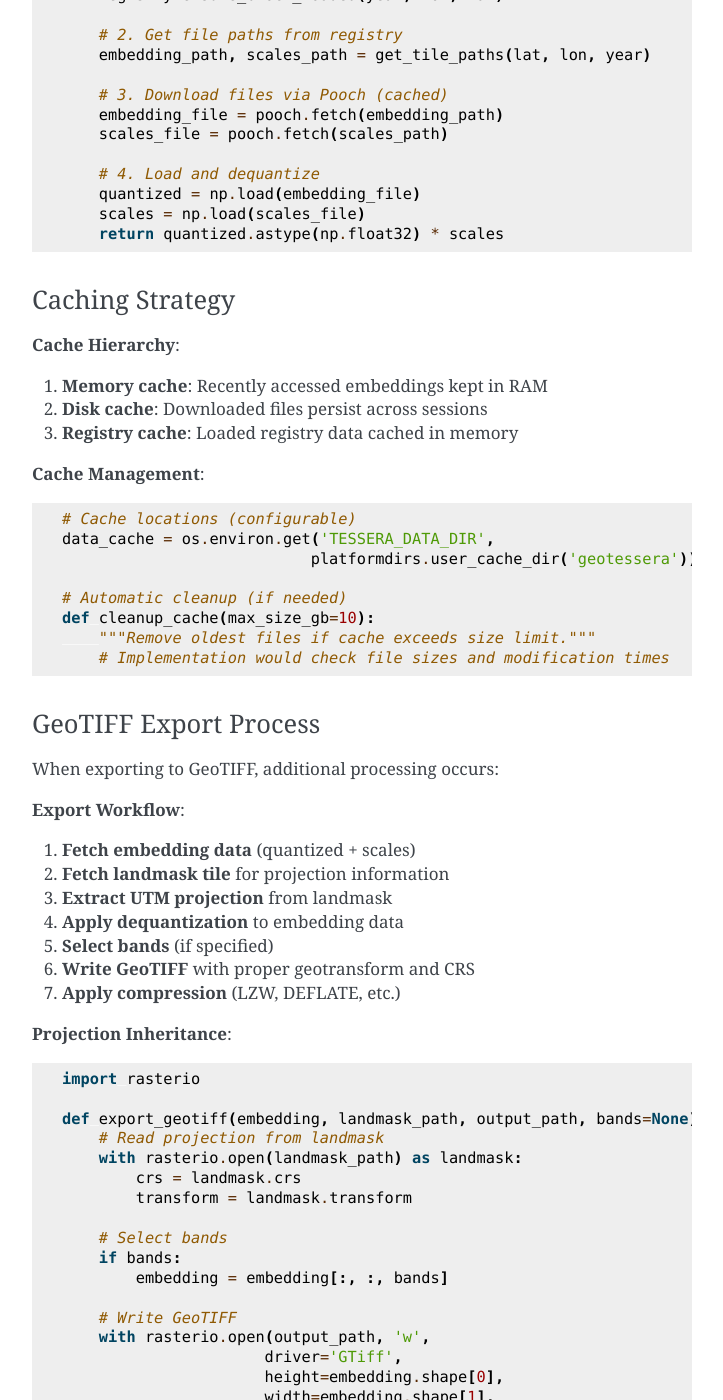
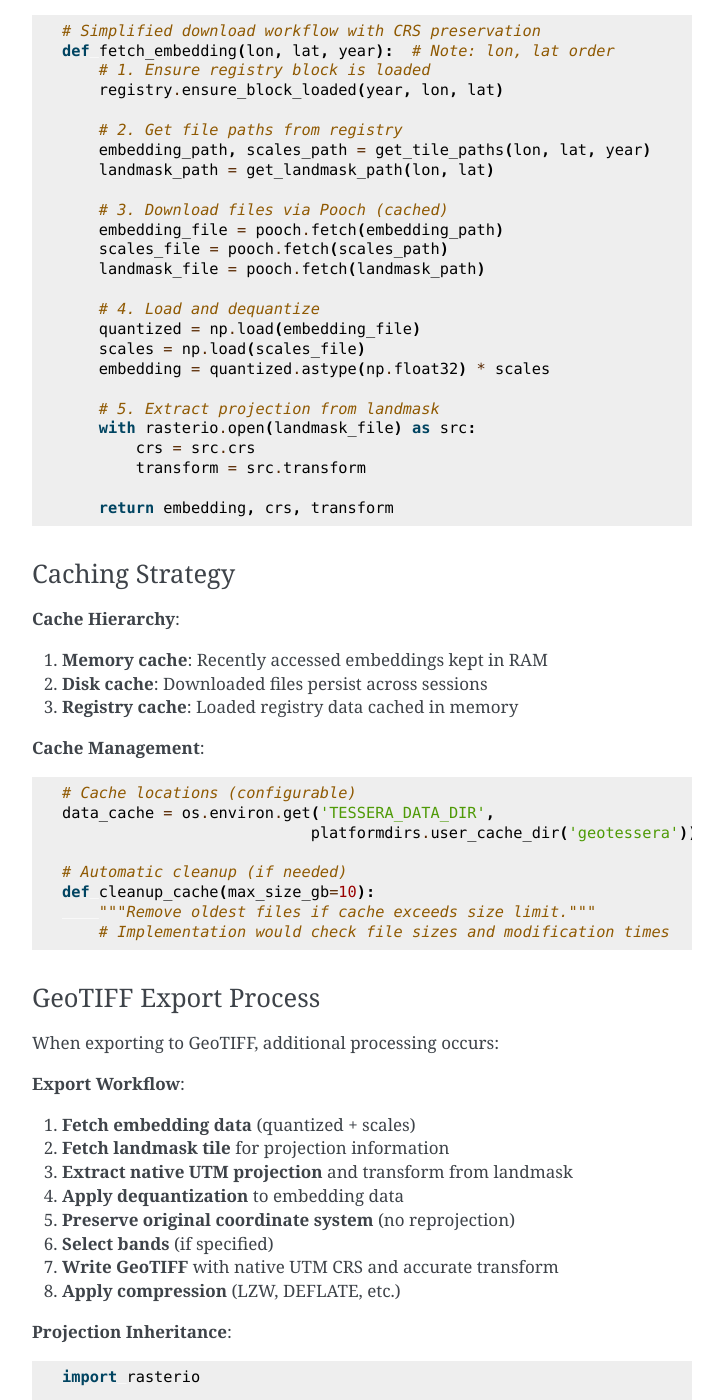
Before and after one commit to olli4/geotessera, a Sphinx documentation site: the page built from docs/architecture.rst, in a window 1280 px wide and 1400 px high, scrolled down 6846 px. Shown: the whole window, without its empty margins (388-1111 px from the left). Built offline with Sphinx 7.4.7, drawn with Linux system fonts in a browser that asks for light colours; some of the changed text lies outside the part shown.

Commit message:
update sphinx docs

```diff
--- a/docs/architecture.rst
+++ b/docs/architecture.rst
@@ -9,6 +9,7 @@ Overview
 GeoTessera is designed around a simple but powerful architecture that optimizes for:
 
 - **Efficient data access**: Only download what you need
+- **Projection preservation**: Maintain native UTM projections for accuracy
 - **Scalability**: Handle large datasets with lazy loading
 - **Flexibility**: Support both analysis and GIS workflows
 - **Reliability**: Ensure data integrity with checksums
@@ -153,15 +154,16 @@ Tessera embeddings are stored using a quantization system for efficiency:
 
     # Result: (height, width, 128) float32 array
 
-This process is handled automatically by ``GeoTessera.fetch_embedding()``.
+This process is handled automatically by ``GeoTessera.fetch_embedding()``, which now returns the dequantized embedding along with CRS and transform information from the corresponding landmask tile.
 
 Metadata and Projections
 ~~~~~~~~~~~~~~~~~~~~~~~~
 
 **Landmask Files** (``grid_X.XX_Y.YY.tiff``):
 
-- Provide UTM projection information for each tile
-- Define precise geospatial transforms
+- Provide native UTM projection information for each tile
+- Define precise geospatial transforms (no reprojection needed)
+- Preserve original coordinate system for maximum accuracy
 - Used for georeferencing when exporting to GeoTIFF
 - Contain binary land/water masks
 
@@ -321,22 +323,31 @@ GeoTessera uses `Pooch <https://www.fatiando.org/pooch/>`_ for robust data downl
 
 **Download Process**::
 
-    # Simplified download workflow
-    def fetch_embedding(lat, lon, year):
+    # Simplified download workflow with CRS preservation
+    def fetch_embedding(lon, lat, year):  # Note: lon, lat order
         # 1. Ensure registry block is loaded
         registry.ensure_block_loaded(year, lon, lat)
 
         # 2. Get file paths from registry
-        embedding_path, scales_path = get_tile_paths(lat, lon, year)
+        embedding_path, scales_path = get_tile_paths(lon, lat, year)
+        landmask_path = get_landmask_path(lon, lat)
 
         # 3. Download files via Pooch (cached)
         embedding_file = pooch.fetch(embedding_path)
         scales_file = pooch.fetch(scales_path)
+        landmask_file = pooch.fetch(landmask_path)
 
         # 4. Load and dequantize
         quantized = np.load(embedding_file)
         scales = np.load(scales_file)
-        return quantized.astype(np.float32) * scales
+        embedding = quantized.astype(np.float32) * scales
+
+        # 5. Extract projection from landmask
+        with rasterio.open(landmask_file) as src:
+            crs = src.crs
+            transform = src.transform
+
+        return embedding, crs, transform
 
 Caching Strategy
 ~~~~~~~~~~~~~~~~
@@ -367,11 +378,12 @@ When exporting to GeoTIFF, additional processing occurs:
 
 1. **Fetch embedding data** (quantized + scales)
 2. **Fetch landmask tile** for projection information
-3. **Extract UTM projection** from landmask
+3. **Extract native UTM projection** and transform from landmask
 4. **Apply dequantization** to embedding data
-5. **Select bands** (if specified)
-6. **Write GeoTIFF** with proper geotransform and CRS
-7. **Apply compression** (LZW, DEFLATE, etc.)
+5. **Preserve original coordinate system** (no reprojection)
+6. **Select bands** (if specified)
+7. **Write GeoTIFF** with native UTM CRS and accurate transform
+8. **Apply compression** (LZW, DEFLATE, etc.)
 
 **Projection Inheritance**::
 
@@ -425,9 +437,9 @@ When processing large regions, GeoTessera uses several strategies:
         # Get tile list (metadata only)
         tiles = gt.registry.load_blocks_for_region(bbox, year)
 
-        for tile_lat, tile_lon in tiles:
+        for tile_lon, tile_lat in tiles:  # Note: lon, lat order
             # Process one tile at a time
-            embedding = gt.fetch_embedding(tile_lat, tile_lon, year)
+            embedding, crs, transform = gt.fetch_embedding(tile_lon, tile_lat, year)
 
             # Apply band selection early
             if bands:
@@ -456,8 +468,8 @@ For multiple tiles, downloads can be parallelized::
         gt = GeoTessera()
 
         def download_single(coords):
-            lat, lon = coords
-            return gt.fetch_embedding(lat, lon, year)
+            lon, lat = coords  # Note: lon, lat order
+            return gt.fetch_embedding(lon, lat, year)
 
         with concurrent.futures.ThreadPoolExecutor(max_workers=max_workers) as executor:
             embeddings = list(executor.map(download_single, tile_coords))
```
Also changed, not shown: docs/cli_reference.rst (+18 -7 lines), docs/geotessera.rst (+24 -11 lines), docs/index.rst (+16 -7 lines), docs/quickstart.rst (+29 -12 lines), docs/tutorials.rst (+23 -20 lines).
